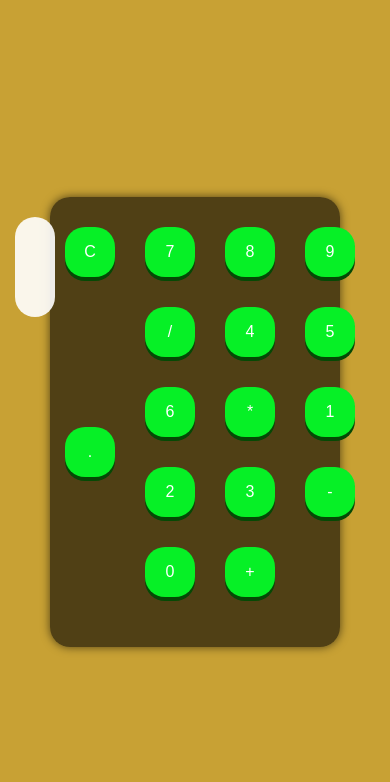
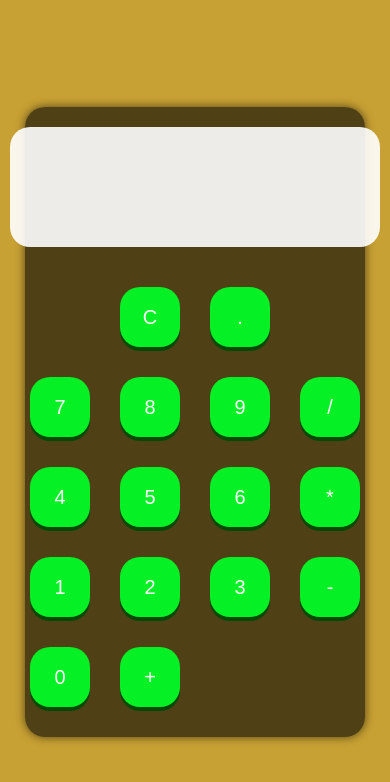
Before and after one commit to benjmhub/Calculator., a plain HTML site: page index.html in a window 390 px wide. Drawn offline with Linux system fonts and the light colour scheme.

Commit message:
Update index.html

```diff
--- a/index.html
+++ b/index.html
@@ -25,10 +25,10 @@
             width: 80%;
             margin: 20px;
             display: grid;
-            grid-template-rows: auto 1fr auto;
+            grid-template-rows: auto auto 1fr; /* Rows for the result, functions, and buttons */
             gap: 10px;
-            justify-items: center;
-            justify-content: center;
+            justify-items: center; /* Center horizontally */
+            justify-content: center; /* Center vertically */
         }
 
         #result {
@@ -47,14 +47,14 @@
             display: grid;
             grid-template-columns: repeat(2, 1fr);
             gap: 10px;
-            justify-items: center;
+            justify-items: center; /* Center horizontally */
         }
 
         .button-container {
             display: grid;
             grid-template-columns: repeat(4, 1fr);
             gap: 10px;
-            justify-items: center;
+            justify-items: center; /* Center horizontally */
         }
 
         .button {
@@ -64,21 +64,22 @@
             border: none;
             border-radius: 20px;
             margin: 10px;
-            background-color: #06f026;
+            background-color: #06f026; /* Green color for calculator buttons */
             color: white;
             cursor: pointer;
+            /* 3D Button Effect */
             box-shadow: 0 4px #054905;
             transition: box-shadow 0.3s;
         }
 
         .button:hover {
             background-color: #054905;
+            /* 3D Button Hover Effect */
             box-shadow: 0 2px #054905;
         }
 
-        @media screen and (max-width: 768px) {
+        @media screen and (max-width: 480px) {
             #calculator {
-                grid-template-columns: repeat(3, 1fr);
                 max-width: 300px;
             }
 
@@ -93,29 +94,11 @@
             }
 
             .button-container {
-                grid-template-columns: repeat(3, 1fr);
+                grid-template-columns: repeat(4, 1fr);
             }
 
             .function-buttons {
-                grid-template-columns: repeat(1, 1fr);
-            }
-        }
-
-        /* Additional media queries for smaller devices (mobile phones) */
-        @media screen and (max-width: 480px) {
-            #calculator {
-                max-width: 250px;
-            }
-
-            #result {
-                font-size: 20px;
-                height: 60px;
-            }
-
-            .button {
-                font-size: 16px;
-                width: 50px;
-                height: 50px;
+                grid-template-columns: repeat(2, 1fr);
             }
         }
     </style>
@@ -144,7 +127,6 @@
             <button class="button" onclick="appendValue('+')">+</button>
         </div>
     </div>
-
 <script>
     // Updated JavaScript code
     let clearOnNextInput = true;
```
